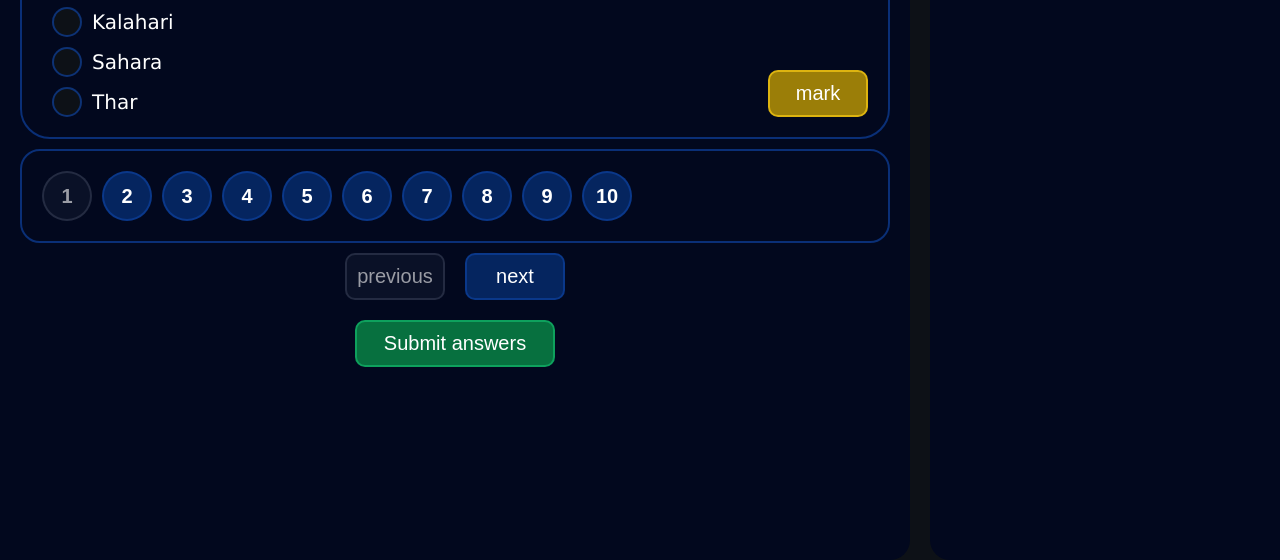
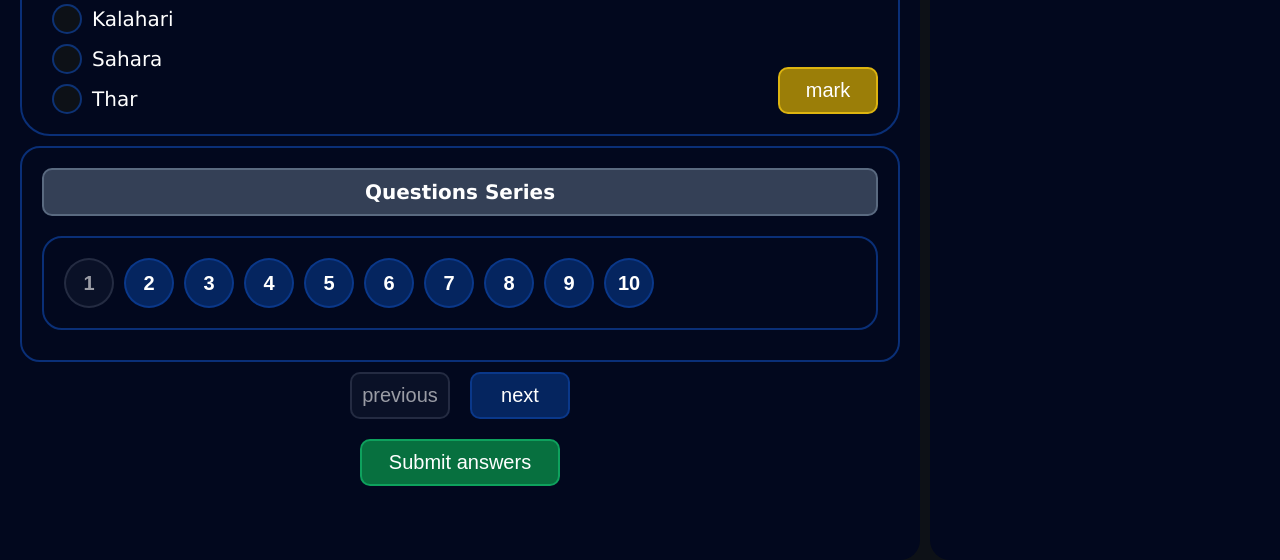
Before and after one commit to michael-g-alfred/Exam-Project, a plain HTML site: page pages/ExamPage.html in a window 1280 px wide. Shown: the part 240-800 px from the top of the page. Drawn offline with nearby package versions, Linux system fonts and the light colour scheme.

Commit message:
update Exam Page

```diff
--- a/css/exam.css
+++ b/css/exam.css
@@ -6,7 +6,7 @@ body {
   display: grid;
   grid-template-columns: auto 35rem;
   grid-template-areas: "main aside";
-  gap: 2rem;
+  gap: 1rem;
   font-family: Verdana, Geneva, Tahoma, sans-serif;
   background-color: #0d1117;
 }
@@ -192,6 +192,31 @@ main .userContainer h3 {
 /* Questions series container */
 #questionsSeriesContainer {
   width: 100%;
+  display: flex;
+  flex-direction: column;
+  gap: 2rem;
+  padding: 2rem;
+  border: 0.25rem solid color-mix(in oklab, #0d419d 70%, transparent);
+  margin-bottom: 1rem;
+  color: white;
+  border-radius: 2rem;
+}
+.questionsSeriesContainer_Title {
+  width: 100%;
+  display: flex;
+  flex-direction: column;
+  justify-content: center;
+  align-items: center;
+  padding: 1rem;
+  border: 0.25rem solid color-mix(in oklab, #c9e6ff 25%, transparent);
+  background-color: color-mix(in oklab, #c9e6ff 25%, transparent);
+  color: white;
+  border-radius: 1rem;
+  cursor: pointer;
+}
+
+.questionsSeriesContainer_Content {
+  width: 100%;
   display: grid;
   grid-template-columns: repeat(14, 1fr);
   justify-items: center;
@@ -372,8 +397,12 @@ aside {
   background-color: color-mix(in oklab, #c9e6ff 25%, transparent);
   color: white;
   border-radius: 1rem;
+  cursor: pointer;
 }
-
+.markList_Title:hover,
+.questionsSeriesContainer_Title:hover {
+  border-color: color-mix(in oklab, #c9e6ff 20%, white);
+}
 .markList_Content {
   width: 100%;
   display: flex;
--- a/js/exam.js
+++ b/js/exam.js
@@ -244,6 +244,14 @@ function bindEvents() {
 
   $(document).on("click", ".marked-summary", handleMarkedSummaryClick);
 
+  $(document).on("click", ".markList_Title", function () {
+    $(".markList_Content").slideToggle();
+  });
+
+  $(document).on("click", ".questionsSeriesContainer_Title", function () {
+    $(".questionsSeriesContainer_Content").slideToggle();
+  });
+
   $(document).on("click", ".unmarkBtn", handleUnmarkClick);
 
   $("#submitBtn").on("click", handleSubmitClick);
@@ -255,7 +263,7 @@ function updateButtonStates() {
 }
 
 function updateQuestionsSeries() {
-  const $seriesContainer = $("#questionsSeriesContainer").empty();
+  const $seriesContainer = $(".questionsSeriesContainer_Content").empty();
   questions.forEach((el, index) => {
     const $btn = $("<button>", {
       text: index + 1,
--- a/pages/ExamPage.html
+++ b/pages/ExamPage.html
@@ -1,14 +1,13 @@
 <!DOCTYPE html>
 <html lang="en">
+
 <head>
   <meta charset="UTF-8" />
   <title>ExamPage</title>
   <script src="https://code.jquery.com/jquery-3.6.0.min.js"></script>
   <link rel="preconnect" href="https://fonts.googleapis.com" />
   <link rel="preconnect" href="https://fonts.gstatic.com" crossorigin />
-    <link
-      href="https://fonts.googleapis.com/css2?family=Orbitron:wght@400..900&display=swap"
-      rel="stylesheet" />
+  <link href="https://fonts.googleapis.com/css2?family=Orbitron:wght@400..900&display=swap" rel="stylesheet" />
   <link rel="stylesheet" href="../css/exam.css" />
 </head>
 
@@ -16,25 +15,26 @@
   <main>
     <div class="upperdock">
       <div class="userContainer">
-          <div class="profileImage">
+        <!-- <div class="profileImage">
           <img src="../assets/Status=Default, Type=User Circle.svg" alt="" />
-          </div>
+        </div> -->
         <h3 class="userInfo"></h3>
       </div>
       <div class="time-left" id="timeLeft">00:00</div>
       <button id="logoutBtn">Logout</button>
     </div>
     <div class="xxContainer">
-        <img
-          src="../assets/error404.svg"
-          alt="error"
-          class="errorImg"
-          style="display: none" />
+      <img src="../assets/error404.svg" alt="error" class="errorImg" style="display: none" />
       <div class="timerLoader">
         <div class="timerSlider"></div>
       </div>
       <div id="questionsContainer"></div>
-        <div id="questionsSeriesContainer"></div>
+      <div id="questionsSeriesContainer">
+        <div class="questionsSeriesContainer_Title">
+          <h1>Questions Series</h1>
+        </div>
+        <div class="questionsSeriesContainer_Content"></div>
+      </div>
     </div>
     <div id="progressContainer">
       <div class="controlBtns">
@@ -55,4 +55,5 @@
 
   <script type="module" src="../js/exam.js"></script>
 </body>
+
 </html>
```
Lines whose indentation alone changed are shown as unchanged.
